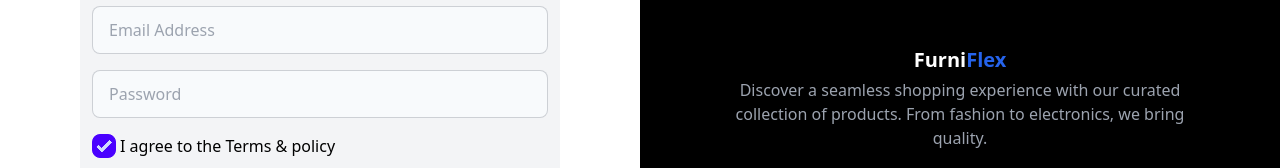
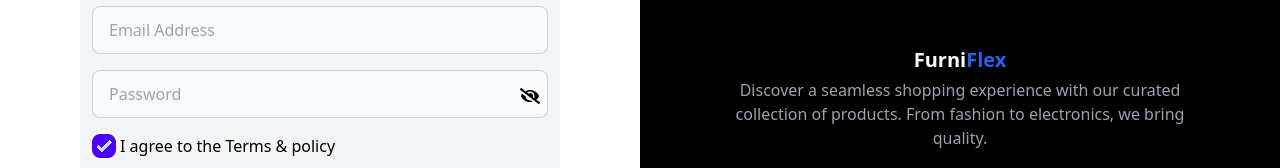
Before and after one commit to noman023/furniFlex-ecommerce, a React (Vite) app: page /signup in a window 1280 px wide. Shown: the part 343-511 px from the top of the page. Built offline with nearby package versions, Linux system fonts and the light colour scheme.

Commit message:
handle password show/hide

```diff
--- a/src/components/Navbar.jsx
+++ b/src/components/Navbar.jsx
@@ -91,14 +91,14 @@
 
               <div
                 tabIndex={0}
-                className="card card-compact dropdown-content z-[1] mt-3 w-52 shadow"
+                className="card card-compact dropdown-content bg-gray-50 z-[1] mt-3 w-52 shadow"
               >
                 <div className="card-body">
                   <span className="text-lg font-bold">8 Items</span>
-                  <span className="text-info">Subtotal: $999</span>
+                  <span className="text-black">Subtotal: $999</span>
                   <div className="card-actions">
                     <Link to={"/cart"}>
-                      <button className="btn btn-primary btn-block">
+                      <button className="btn btn-primary btn-block text-white">
                         View cart
                       </button>
                     </Link>
@@ -124,13 +124,28 @@
 
               <ul
                 tabIndex={0}
-                className="menu menu-sm dropdown-content rounded-box z-[1] mt-3 w-52 p-2 shadow"
+                className="menu menu-sm dropdown-content bg-gray-50 rounded-box z-[1] mt-3 w-52 p-2 shadow"
               >
-                <li>{user ? user.email : "User Email"}</li>
+                <li className="m-1">
+                  <p className="font-bold">
+                    {user?.name ?? ""} {user ? user.email : "Not Registered"}
+                  </p>
+                </li>
 
-                <li onClick={() => logout()}>
-                  <a>Logout</a>
-                </li>
+                <hr />
+
+                <div className="space-y-1">
+                  <li>
+                    <Link to={"/signup"}>Sign Up</Link>
+                  </li>
+                  <li>
+                    <Link to={"/login"}>Sign In</Link>
+                  </li>
+
+                  <li onClick={() => logout()}>
+                    <a>Logout</a>
+                  </li>
+                </div>
               </ul>
             </div>
           </div>
--- a/src/routes/SignUp.jsx
+++ b/src/routes/SignUp.jsx
@@ -1,10 +1,12 @@
-import { useContext } from "react";
+import { useContext, useState } from "react";
 
 import { AppContext } from "../context/AppContext";
 import SignAndLoginDesgin from "../components/shared/SignAndLoginDesgin";
+import { FaEye, FaEyeSlash } from "react-icons/fa";
 
 export default function SignUp() {
   const { login } = useContext(AppContext);
+  const [showPassword, setShowPassword] = useState(false);
 
   const handleSubmit = (e) => {
     e.preventDefault();
@@ -17,11 +19,14 @@
     const userInfo = {
       email: email.value,
       pass: pass.value,
-      firstName: firstName.value,
-      lastName: lastName.value,
+      name: firstName.value + " " + lastName.value,
     };
 
     login(userInfo);
+  };
+
+  const hanldeShowPassword = () => {
+    setShowPassword(!showPassword);
   };
 
   const link = (
@@ -65,20 +70,33 @@
             className="input input-bordered w-full bg-slate-50"
           />
         </div>
-
         <input
           type="email"
           name="email"
           placeholder="Email Address"
           className="input input-bordered w-full bg-slate-50"
         />
-        <input
-          type="password"
-          name="pass"
-          placeholder="Password"
-          className="input input-bordered w-full bg-slate-50"
-        />
 
+        <div className="relative">
+          <input
+            type={showPassword ? "text" : "password"}
+            name="pass"
+            placeholder="Password"
+            className="input input-bordered w-full bg-slate-50"
+          />
+
+          {showPassword ? (
+            <FaEye
+              onClick={hanldeShowPassword}
+              className="absolute right-2 bottom-3 text-xl cursor-pointer"
+            />
+          ) : (
+            <FaEyeSlash
+              onClick={hanldeShowPassword}
+              className="absolute right-2 bottom-3 text-xl cursor-pointer"
+            />
+          )}
+        </div>
         <div className="flex items-center gap-1">
           <input
             type="checkbox"
@@ -90,7 +108,6 @@
             I agree to the <a href="">Terms & policy</a>
           </span>
         </div>
-
         <button type="submit" className="btn text-white">
           Signup
         </button>
```
